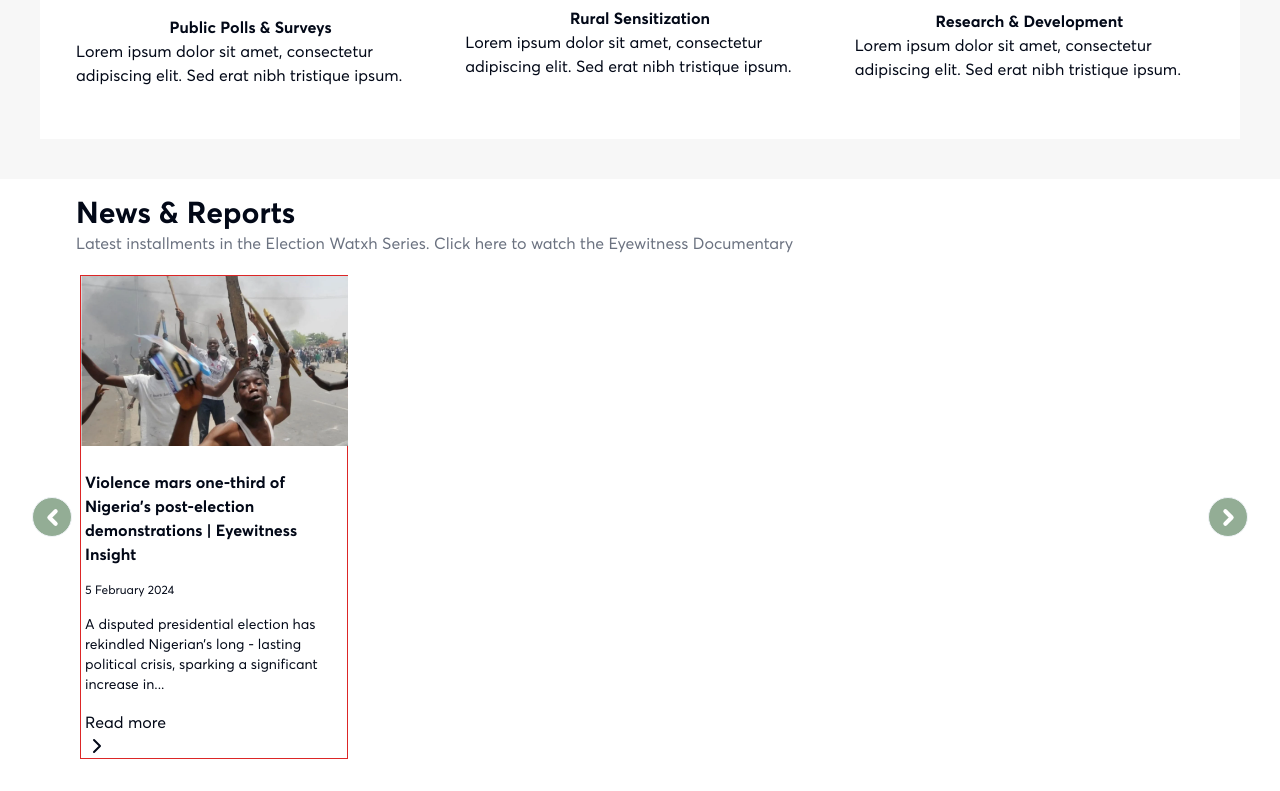
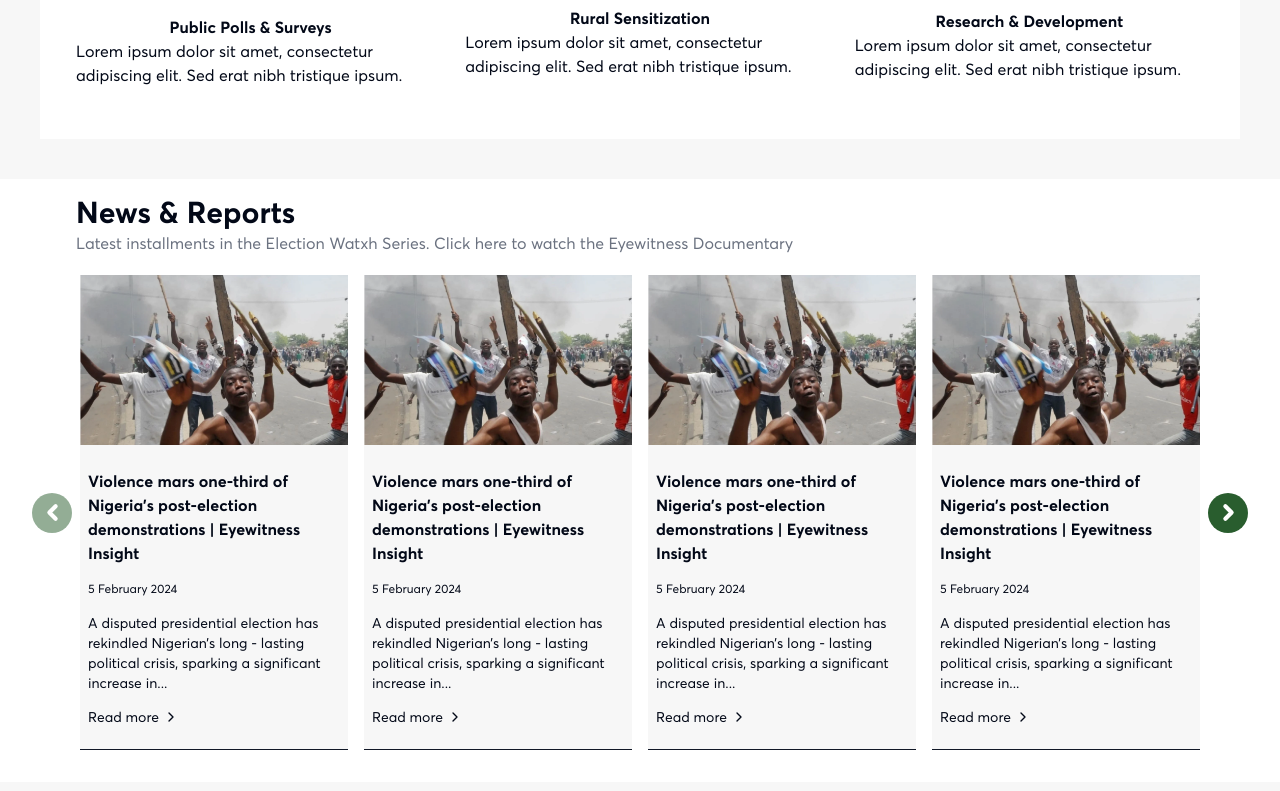
Before and after one commit to Ngelectionpolls-ng/ng-election-fe, a Next.js app: page / in a window 1280 px wide. Shown: the part 2432-3223 px from the top of the page. Built offline with nearby package versions, Linux system fonts and the light colour scheme.

Commit message:
Feat: create 'news and report' section

```diff
--- a/components/home/NewsAndReports.tsx
+++ b/components/home/NewsAndReports.tsx
@@ -4,8 +4,40 @@ import Link from "next/link"
 import { ChevronRight } from "lucide-react"
 
 function NewsAndReports() {
+  const newsAndReportContent = [
+    {
+      id: 0, image: newsReportImg,
+      title: "Violence mars one-third of Nigeria’s post-election demonstrations | Eyewitness Insight",
+      textContent: "A disputed presidential election has rekindled Nigerian’s long - lasting political crisis, sparking a significant increase in...",
+      date: "5 February 2024"
+    },
+    {
+      id: 1, image: newsReportImg,
+      title: "Violence mars one-third of Nigeria’s post-election demonstrations | Eyewitness Insight",
+      textContent: "A disputed presidential election has rekindled Nigerian’s long - lasting political crisis, sparking a significant increase in...",
+      date: "5 February 2024"
+    },
+    {
+      id: 2, image: newsReportImg,
+      title: "Violence mars one-third of Nigeria’s post-election demonstrations | Eyewitness Insight",
+      textContent: "A disputed presidential election has rekindled Nigerian’s long - lasting political crisis, sparking a significant increase in...",
+      date: "5 February 2024"
+    },
+    {
+      id: 3, image: newsReportImg,
+      title: "Violence mars one-third of Nigeria’s post-election demonstrations | Eyewitness Insight",
+      textContent: "A disputed presidential election has rekindled Nigerian’s long - lasting political crisis, sparking a significant increase in...",
+      date: "5 February 2024"
+    },
+    {
+      id: 4, image: newsReportImg,
+      title: "Violence mars one-third of Nigeria’s post-election demonstrations | Eyewitness Insight",
+      textContent: "A disputed presidential election has rekindled Nigerian’s long - lasting political crisis, sparking a significant increase in...",
+      date: "5 February 2024"
+    },
+  ]
   return (
-    <section className='max-w-[1280px] mx-auto px-10 pt-4 pb-8 mt-10 bg-white md:mx-'>
+    <section className='max-w-[1280px] mx-auto px-0 sm:px-10 pt-4 pb-8 mt-10 bg-white md:mx-'>
       <div className="ml-9">
         <h2 className='text-xl md:text-3xl font-bold'>News & Reports</h2>
         <p className='text-gray-500'>Latest installments in the Election Watxh Series. Click here to watch the Eyewitness Documentary</p>
@@ -13,17 +45,21 @@ function NewsAndReports() {
       <div className="mt-5 px-10">
         <Carousel>
           <CarouselContent>
-            <CarouselItem className="basis-1/4 overflow-hidden">
-              <div className="border border-red-600">
-                <div className="w-[290px] h-[170px] bg-cover bg-[50% bg-center" style={{ background: `url(${newsReportImg.src})`, backgroundPosition: '50%', backgroundSize: 'cover' }}></div>
-                <div className="px-1 mt-6 flex flex-col gap-4">
-                  <h5 className="font-bold">Violence mars one-third of Nigeria&apos;s post-election demonstrations | Eyewitness Insight</h5>
-                  <p className="text-xs">5 February 2024</p>
-                  <p className="text-sm">A disputed presidential election has rekindled Nigerian’s long - lasting political crisis, sparking a significant increase in...</p>
-                  <Link href={"#"}>Read more <ChevronRight /></Link>
-                </div>
-              </div>
-            </CarouselItem>
+            {newsAndReportContent.map((data) => {
+              return (
+                <CarouselItem className="basis-11/12 md:basis-1/4 overflow-hidden" key={data.id}>
+                  <div className="max-w-fit border-b bg-[#f7f7f7] border-gray-900 pb-6">
+                    <div className="w-full h-[170px] bg-cover bg-[50% bg-center" style={{ background: `url(${data.image.src})`, backgroundPosition: '50%', backgroundSize: 'cover' }}></div>
+                    <div className="px-2 mt-6 flex flex-col gap-4">
+                      <h5 className="font-bold">{data.title}</h5>
+                      <p className="text-xs">{data.date}</p>
+                      <p className="text-sm">{data.textContent}</p>
+                      <Link href={"#"} className="flex items-center text-sm leading-none gap-1">Read more<span><ChevronRight size={16} /></span> </Link>
+                    </div>
+                  </div>
+                </CarouselItem>
+              )
+            })}
           </CarouselContent>
           <CarouselPrevious />
           <CarouselNext />
--- a/components/ui/carousel.tsx
+++ b/components/ui/carousel.tsx
@@ -206,7 +206,7 @@ const CarouselPrevious = React.forwardRef<
       variant={variant}
       size={size}
       className={cn(
-        "absolute  size-10 rounded-full bg-primary hover:bg-primary/80",
+        "absolute hidden sm:flex size-10 rounded-full border-none bg-primary hover:bg-primary/80",
         orientation === "horizontal"
           ? "-left-12 top-1/2 -translate-y-1/2"
           : "-top-12 left-1/2 -translate-x-1/2 rotate-90",
@@ -235,7 +235,7 @@ const CarouselNext = React.forwardRef<
       variant={variant}
       size={size}
       className={cn(
-        "absolute size-10 rounded-full bg-primary hover:bg-primary/80",
+        "absolute size-10 hidden sm:flex rounded-full border-none bg-primary hover:bg-primary/80",
         orientation === "horizontal"
           ? "-right-12 top-1/2 -translate-y-1/2"
           : "-bottom-12 left-1/2 -translate-x-1/2 rotate-90",
```
